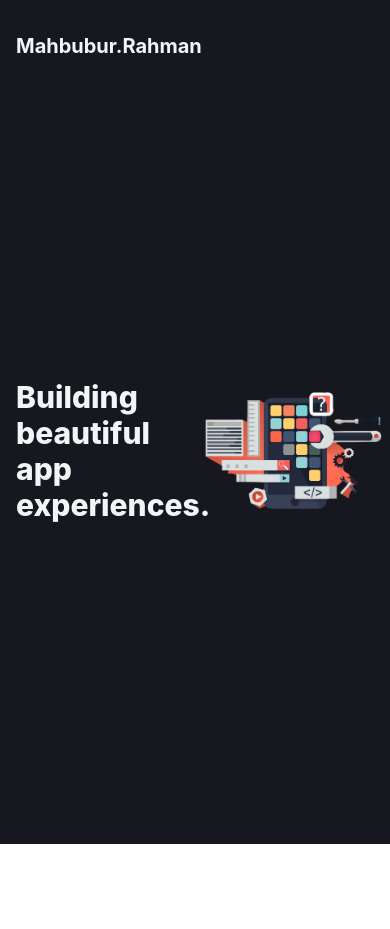
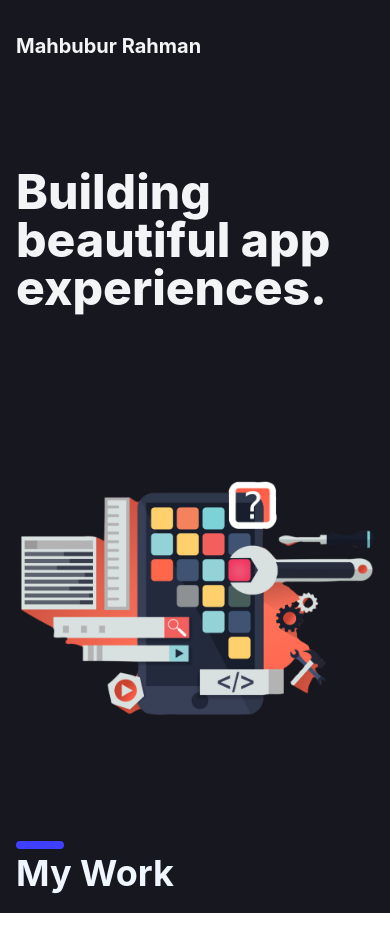
Before and after one commit to rifat0153/my-portfolio, a React (Create React App) app: page / in a window 390 px wide. Before the commit the page ends 844 px from the top, so only its background shows below. Built offline with nearby package versions, Linux system fonts and the light colour scheme.

Commit message:
Homesection mobile layout fixed. Projection Section created

```diff
--- a/src/App.tsx
+++ b/src/App.tsx
@@ -2,6 +2,7 @@ import React, { useState } from "react";
 import Header from "./components/Header";
 import HomeSection from "./components/HomeSection";
 import Layout from "./components/Layout";
+import ProjectSection from "./components/ProjectSection";
 
 function App() {
   const [activeSection, setactiveSection] = useState("");
@@ -16,6 +17,7 @@ function App() {
         <div className="text-2xl text-gray-200">
           {activeSection}
           <HomeSection />
+          <ProjectSection />
         </div>
       </Layout>
     </div>
--- a/src/components/Header.tsx
+++ b/src/components/Header.tsx
@@ -12,7 +12,7 @@ const Header = (props: Props) => {
                 text-gray-100 mx-auto max-w-7xl"
     >
       <div className="text-xl pl-4 md:pl-0 font-bold">
-        Mahbubur.Rahman
+        Mahbubur Rahman
       </div>
 
       <div
--- a/src/components/HomeSection.tsx
+++ b/src/components/HomeSection.tsx
@@ -6,11 +6,11 @@ type Props = {};
 const HomeSection = (props: Props) => {
   return (
     <div
-      className="grid grid-cols-2  text-gray-100 items-center
+      className="grid grid-cols-1 sm:grid-cols-2  text-gray-100 items-center
                  h-home"
     >
       {/* 1st Column */}
-      <div className="text-3xl px-4 md:text-7xl font-extrabold">
+      <div className=" text-5xl px-4 md:text-7xl font-extrabold">
         <p>Building</p>
         <p>beautiful app experiences.</p>
       </div>
--- /dev/null
+++ b/src/components/ProjectSection.tsx
@@ -0,0 +1,22 @@
+import React from "react";
+
+type Props = {};
+
+const ProjectSection = (props: Props) => {
+  return (
+    <div className="py-4 m-4 text-blue-50">
+      <SectionTile />
+    </div>
+  );
+};
+
+const SectionTile = (): JSX.Element => {
+  return (
+    <div>
+      <div className="h-2 w-12 bg-theme rounded-3xl"></div>
+      <p className="text-4xl py-1 font-bold">My Work</p>
+    </div>
+  );
+};
+
+export default ProjectSection;
```
